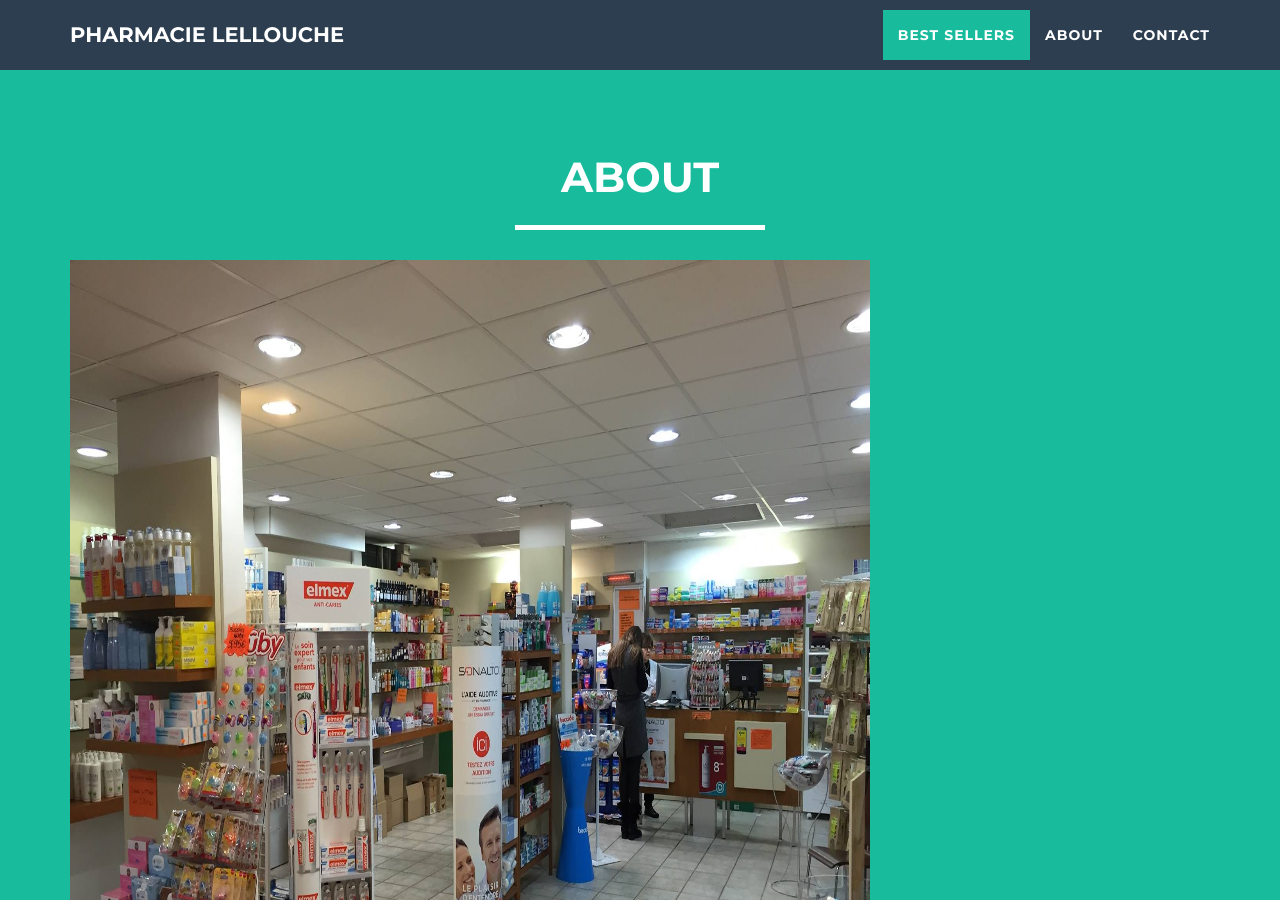
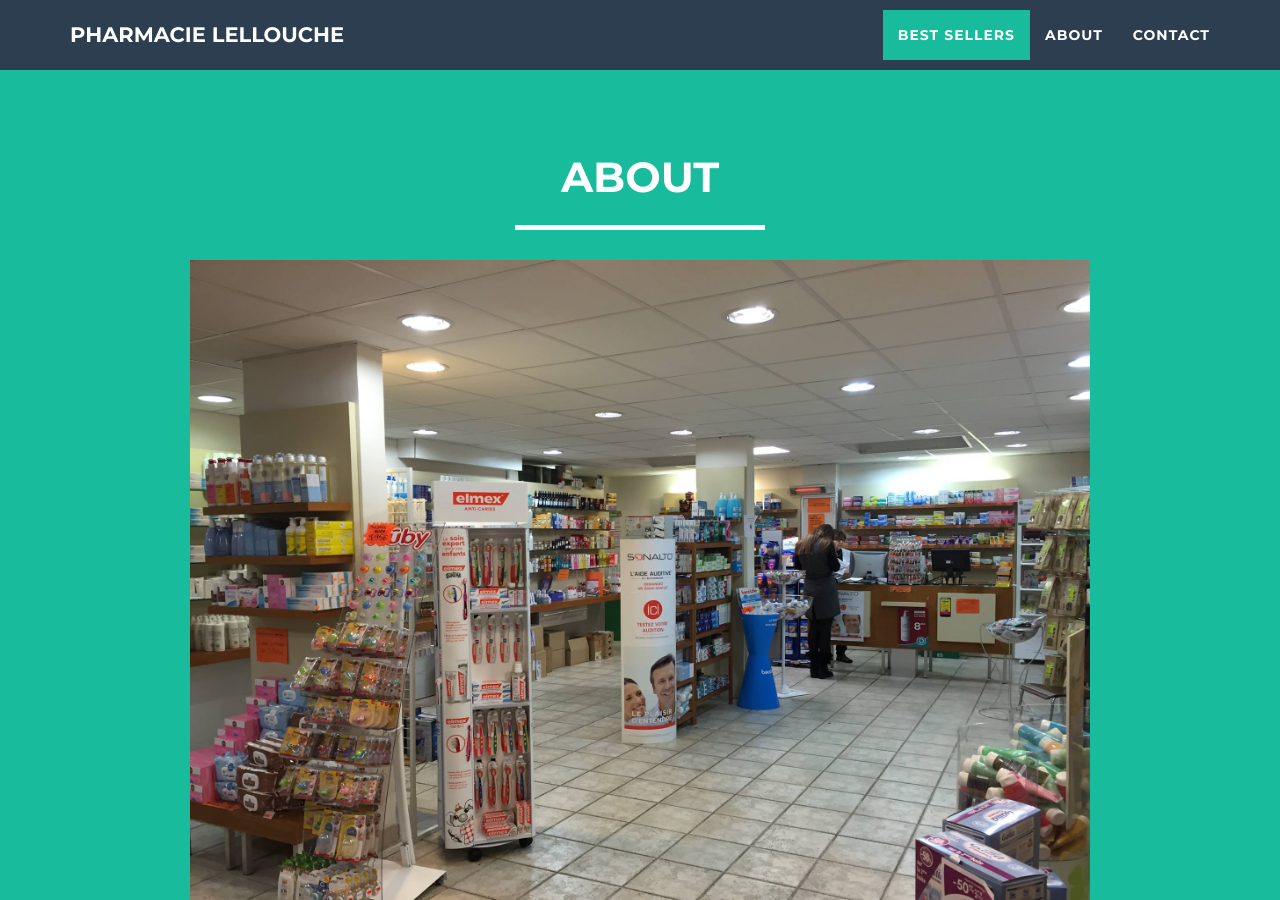
Before and after one commit to Pharma65/pharma65.github.io, a Jekyll site: the page index.html, which Jekyll copies as it is, in a window 1280 px wide and 900 px high, scrolled down 2218 px. Built offline with Jekyll 4.4.1, drawn with Linux system fonts in a browser that asks for light colours; nearby versions of some CDN libraries.

Commit message:
Update index.html

```diff
--- a/index.html
+++ b/index.html
@@ -163,9 +163,12 @@
                 <div class="col-lg-12 text-center">
                     <h2>About</h2>
                     <hr class="star-light">
+                             <img src="pharma.jpg" width="900px" height="650px" align="middle"/>
                 </div>
             </div>
-            <img src="pharma.jpg" width="800px" height="900px" align="middle"/>
+
+            <br>
+            <br>
             <div class="row">
                 <div class="col-lg-4 col-lg-offset-2">
                     <p>Telephone: +33 1 40 60 09 40 </p>
```
